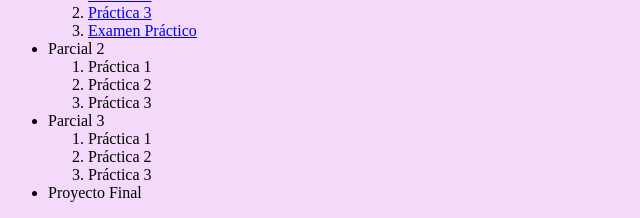
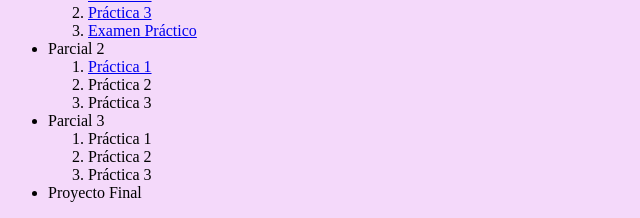
Before and after one commit to gabyor14/Portafolio-Web, a plain HTML site: page index.html in a window 1280 px wide. Shown: the part 1448-1666 px from the top of the page, 0-640 px from the left. Drawn offline with Linux system fonts and the light colour scheme.

Commit message:
Update index.html

```diff
--- a/index.html
+++ b/index.html
@@ -108,7 +108,9 @@
             </ol>
             <li>Parcial 2</li>
             <ol>
-                <li>Práctica 1</li>
+                <li>
+                    <a href="Practica_1_P2.html">Práctica 1</a>
+                </li>
                 <li>Práctica 2</li>
                 <li>Práctica 3</li>
             </ol>
```
